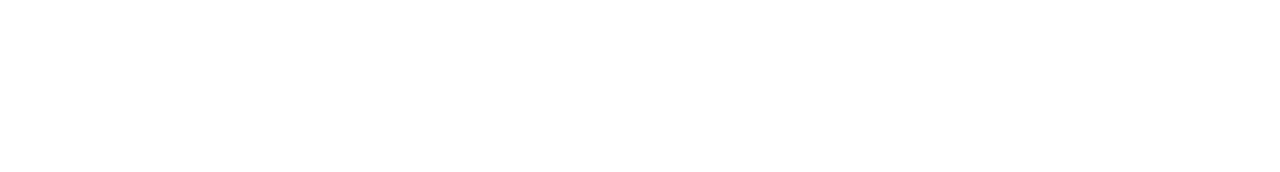
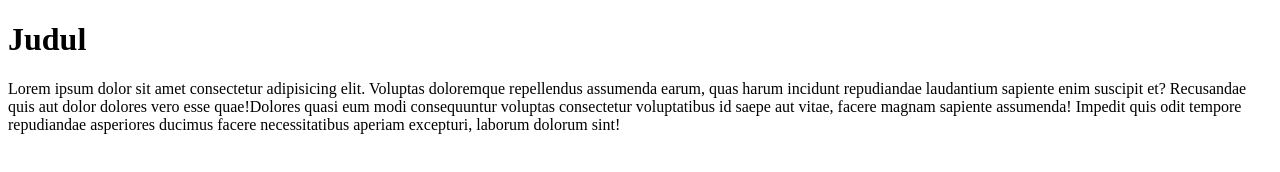
Before and after one commit to rehanarroihan/belajar-html, a plain HTML site: page index.html in a window 1280 px wide. Drawn offline with Linux system fonts and the light colour scheme.

Commit message:
menambahkan artikel

```diff
--- a/index.html
+++ b/index.html
@@ -7,6 +7,7 @@
     <title>Document</title>
   </head>
   <body>
-
+    <h1>Judul</h1>
+    <p>Lorem ipsum dolor sit amet consectetur adipisicing elit. Voluptas doloremque repellendus assumenda earum, quas harum incidunt repudiandae laudantium sapiente enim suscipit et? Recusandae quis aut dolor dolores vero esse quae!Dolores quasi eum modi consequuntur voluptas consectetur voluptatibus id saepe aut vitae, facere magnam sapiente assumenda! Impedit quis odit tempore repudiandae asperiores ducimus facere necessitatibus aperiam excepturi, laborum dolorum sint!</p>
   </body>
 </html>
```
Lines whose indentation alone changed are shown as unchanged.
